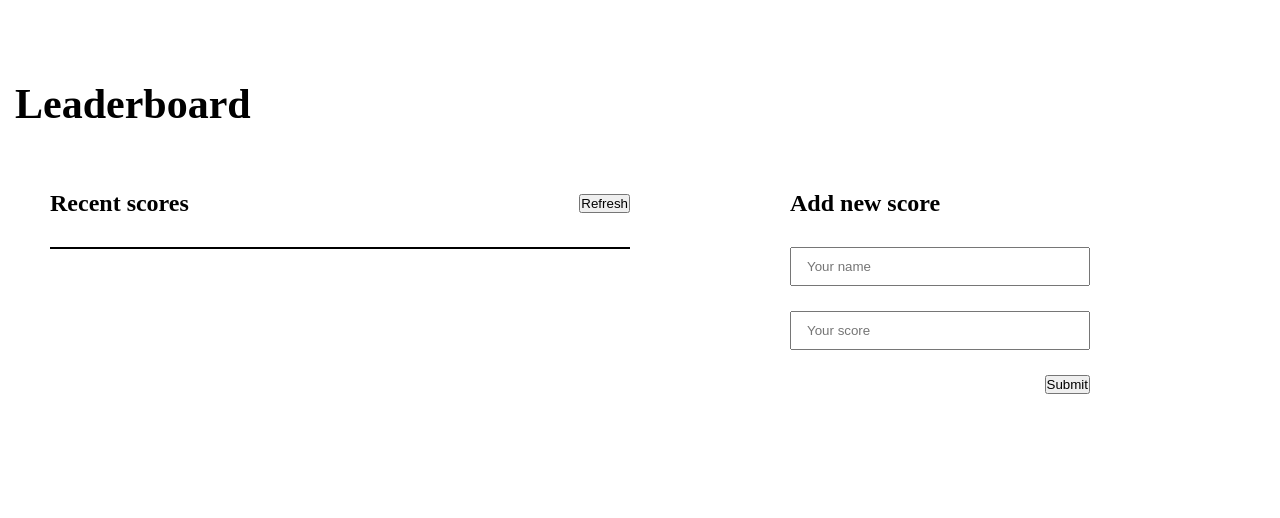
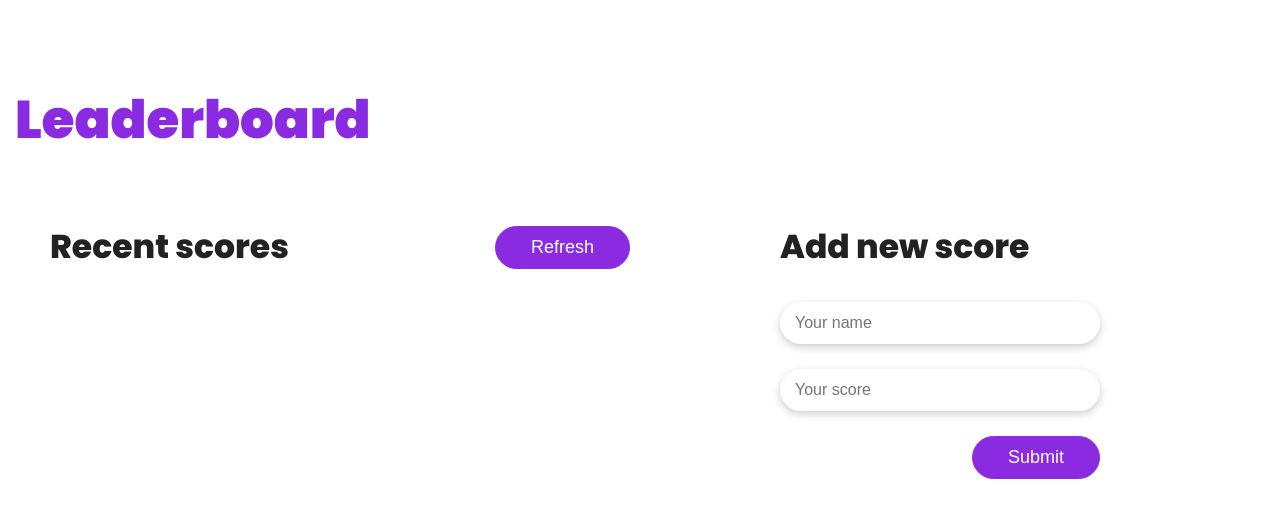
Before and after one commit to vladanvi99/leaderboard, a website built with webpack: page src/index.html in a window 1280 px wide. Built offline with nearby package versions, Linux system fonts and the light colour scheme; no server answers.

Commit message:
add-style

```diff
--- a/src/components/appBody/addNewScore/css/addNewScore.css
+++ b/src/components/appBody/addNewScore/css/addNewScore.css
@@ -12,13 +12,21 @@
 
 .add-new-score-wrap .add-new-score-form .add-new-score-head {
   margin-bottom: 30px;
+  color: #222;
+  font-size: 33px;
+  font-weight: 800;
 }
 
 .add-new-score-wrap .add-new-score-form input {
   display: block;
   margin-bottom: 25px;
-  width: 300px;
-  padding: 10px 15px;
+  font-size: 16px;
+  width: 320px;
+  padding: 12px 15px;
+  box-shadow: 0 3px 8px rgba(0, 0, 0, 0.2);
+  border: none;
+  outline: none;
+  border-radius: 25px;
 }
 
 .add-new-score-wrap .add-new-score-form input::placeholder {
@@ -38,4 +46,19 @@
 .add-new-score-wrap .add-new-score-form .add-new-score-btn {
   display: block;
   align-self: flex-end;
+  background-color: #8a2be2;
+  border: 1px solid #8a2be2;
+  font-size: 18px;
+  color: #fff;
+  outline: none;
+  border-radius: 25px;
+  padding: 10px 35px;
+  cursor: pointer;
+  transition: 0.3s;
 }
+
+.add-new-score-wrap .add-new-score-form .add-new-score-btn:hover {
+  background-color: #fff;
+  color: #8a2be2;
+  transition: 0.3s;
+}
--- a/src/components/appBody/recentScores/css/recentScores.css
+++ b/src/components/appBody/recentScores/css/recentScores.css
@@ -10,17 +10,38 @@
   margin-bottom: 30px;
 }
 
+.recent-scores-wrap .recent-scores-header .recent-scores-head {
+  color: #222;
+  font-size: 33px;
+  font-weight: 800;
+}
+
+.recent-scores-wrap .recent-scores-header .recent-scores-refresh {
+  background-color: #8a2be2;
+  border: 1px solid #8a2be2;
+  font-size: 18px;
+  color: #fff;
+  outline: none;
+  border-radius: 25px;
+  padding: 10px 35px;
+  cursor: pointer;
+  transition: 0.3s;
+}
+
+.recent-scores-wrap .recent-scores-header .recent-scores-refresh:hover {
+  background-color: #fff;
+  color: #8a2be2;
+  transition: 0.3s;
+}
+
 .recent-scores-wrap .recent-scores-list {
   list-style-type: none;
-  border: 1px solid #000;
+  box-shadow: 0 3px 8px rgba(0, 0, 0, 0.3);
 }
 
 .recent-scores-wrap .recent-scores-list .recent-scores-item {
   padding: 10px 15px;
-}
-
-.recent-scores-wrap .recent-scores-list .recent-scores-item:nth-child(even) {
-  background-color: #f1f1f1;
+  border-bottom: 1px solid rgba(0, 0, 0, 0.1);
 }
 
 .recent-scores-wrap .recent-scores-list .recent-scores-item .item-score {
--- a/src/components/appHead/css/appHead.css
+++ b/src/components/appHead/css/appHead.css
@@ -1,3 +1,5 @@
 .app-head {
-  font-size: 42px;
+  font-size: 53px;
+  font-weight: 900;
+  color: #8a2be2;
 }
--- a/src/components/css/app.css
+++ b/src/components/css/app.css
@@ -1,7 +1,13 @@
+@import url('https://fonts.googleapis.com/css2?family=Poppins:wght@100;200;300;400;500;600;700;800;900&display=swap');
+
 * {
   padding: 0;
   margin: 0;
   box-sizing: border-box;
+}
+
+body {
+  font-family: 'Poppins', sans-serif;
 }
 
 .app-wrap {
```
Also changed, not shown: dist/main.js.
